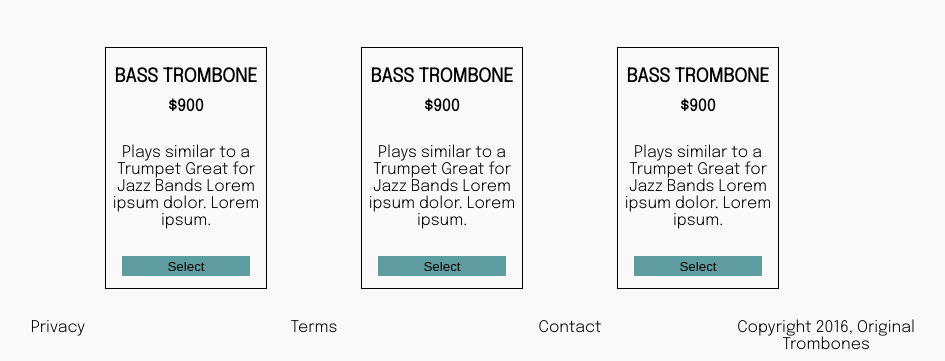
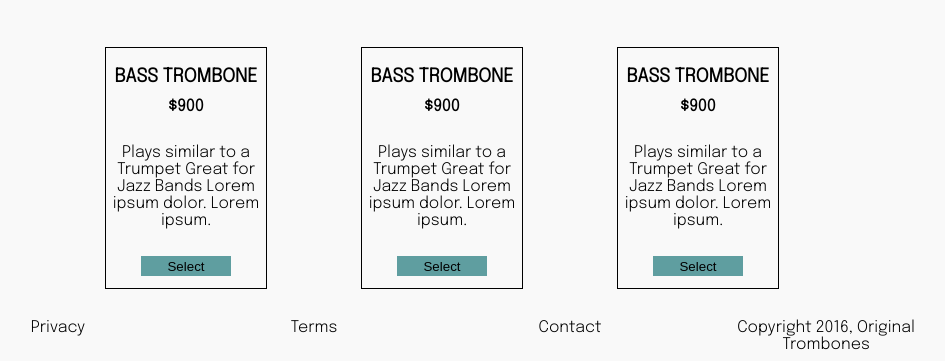
Before and after one commit to Chriskybizz/productPage, a plain HTML site: page index.html in a window 1280 px wide. Shown: the part 1025-1386 px from the top of the page, without its empty margins (198-1143 px from the left). Drawn offline with Linux system fonts and the light colour scheme.

Commit message:
Submit Box Width

```diff
--- a/style.css
+++ b/style.css
@@ -146,7 +146,7 @@ h4 {
 
 .submit2{
     height: 20px;
-    width: 10vw;
+    width: 7vw;
     background-color: cadetblue;
     border-color: transparent;
 
```
